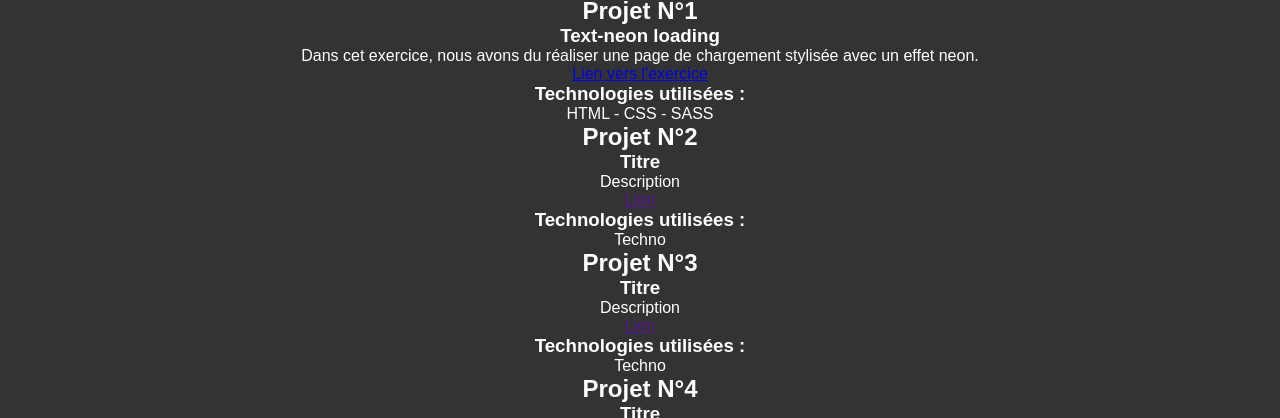
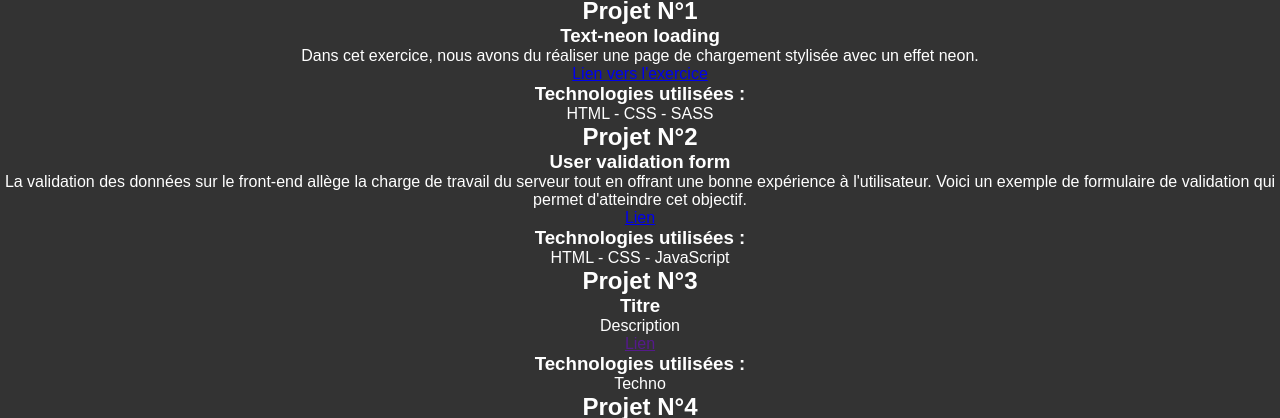
Before and after one commit to Tommy-BOU/HE-Man-group-repo, a plain HTML site: page index.html in a window 1280 px wide. Shown: the part 615-1033 px from the top of the page. Drawn offline with Linux system fonts and the light colour scheme.

Commit message:
Ajout de descriptif, titre, lien vers projet 2

```diff
--- a/index.html
+++ b/index.html
@@ -37,11 +37,11 @@
         <div class="project-2">
 
             <h2>Projet N°2</h2>
-            <h3>Titre</h3>
-            <p>Description</p>
-            <a href="">Lien</a>
+            <h3>User validation form</h3>
+            <p>La validation des données sur le front-end allège la charge de travail du serveur tout en offrant une bonne expérience à l'utilisateur. Voici un exemple de formulaire de validation qui permet d'atteindre cet objectif.</p>
+            <a href="./Formulaire-de-validation/index.html">Lien</a>
             <h3>Technologies utilisées :</h3>
-            <p>Techno</p>
+            <p>HTML - CSS - JavaScript</p>
 
         </div>
 
```
